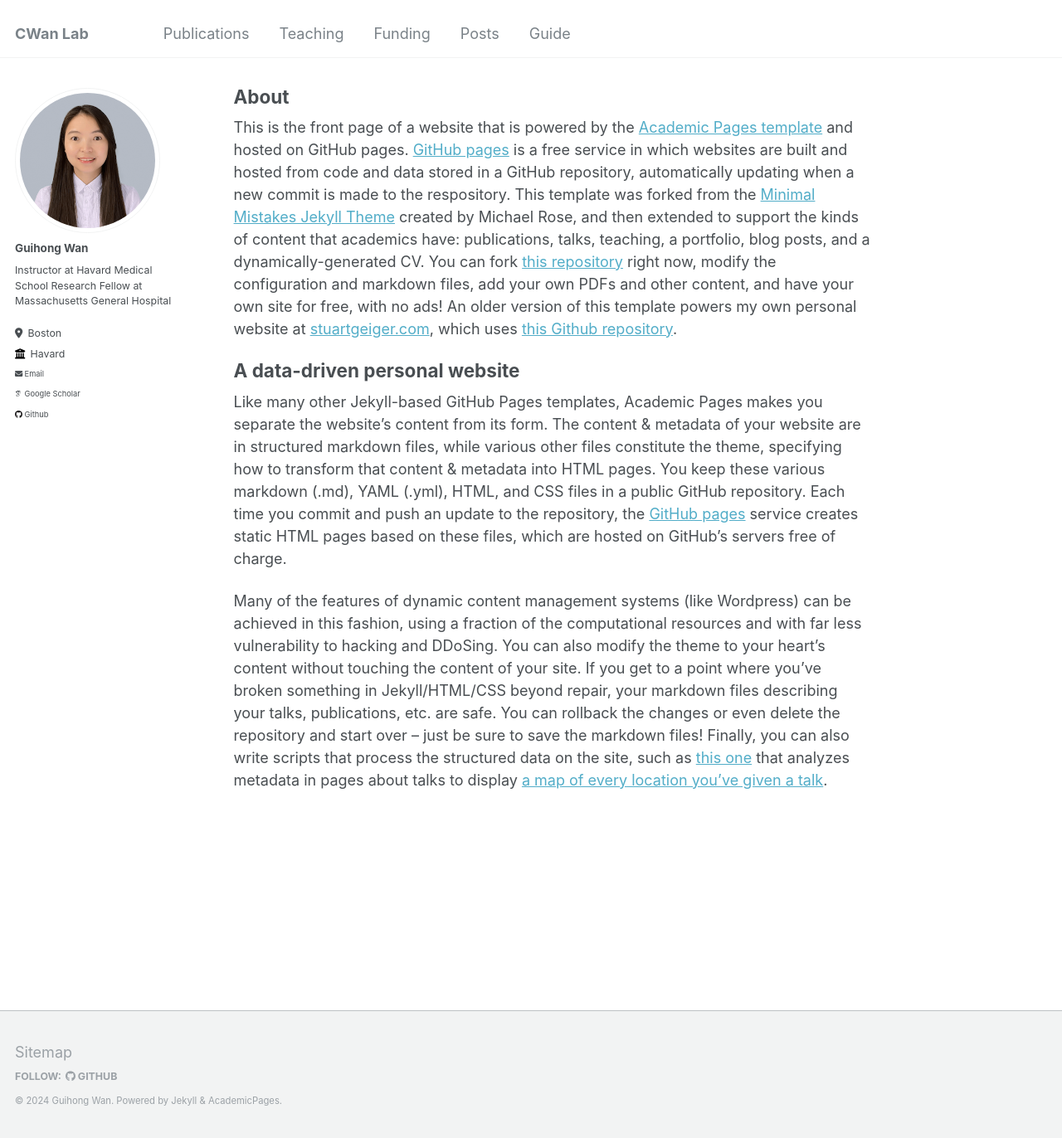
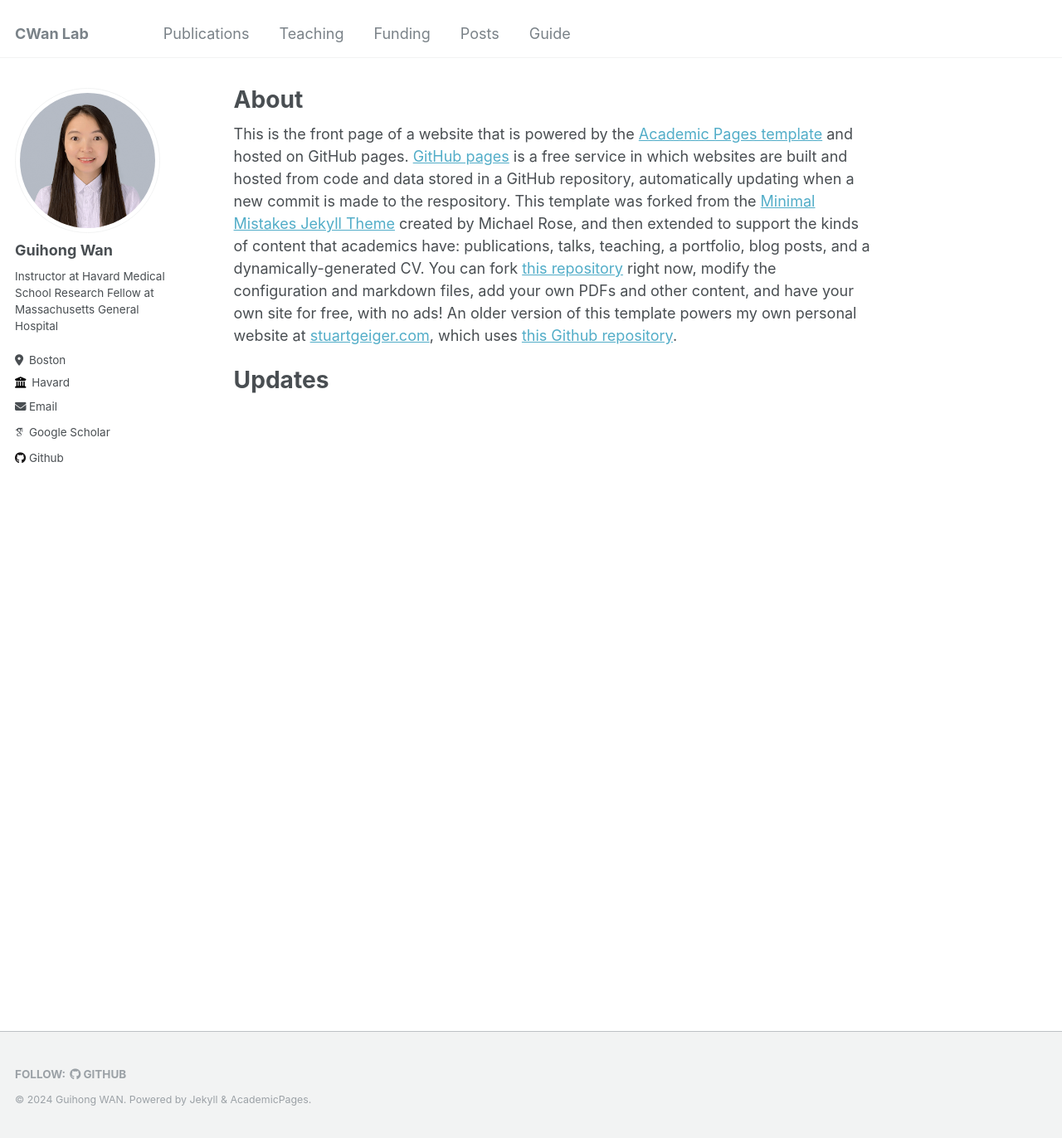
Before and after one commit to cwanlab/cwanlab.github.io, a Jekyll site: the page built from _pages/about.md, in a window 1280 px wide and 1372 px high. Shown: the whole window at 83% size. Built offline with Jekyll 4.4.1, drawn with Linux system fonts in a browser that asks for light colours; some web fonts are replaced.

Commit message:
remove Sitemap
remove Sitemap

```diff
--- a/_config.yml
+++ b/_config.yml
@@ -10,7 +10,7 @@
 locale                   : "en-US"
 title                    : "CWan Lab"
 title_separator          : "-"
-name                     : &name "Guihong Wan"
+name                     : &name "Guihong WAN"
 description              : &description "personal description"
 url                      : https://cwanlab.github.io # the base hostname & protocol for your site e.g. "https://mmistakes.github.io"
 baseurl                  : "" # the subpath of your site, e.g. "/blog"
@@ -281,7 +281,6 @@ timezone: America/New_York # http://en.wikipedia.org/wiki/List_of_tz_database_ti
 # Plugins
 plugins:
   - jekyll-paginate
-  - jekyll-sitemap
   - jekyll-gist
   - jekyll-feed
   - jekyll-redirect-from
--- a/_data/authors.yml
+++ b/_data/authors.yml
@@ -1,7 +1,7 @@
 # Authors
 
 Name Name:
-  name        : "Guihong Wan"
+  name        : "Guihong WAN"
   uri         : "https://cwanlab.github.io"
   email       : "guihong.wan@outlook.com"
   bio         : "This is the first name."
--- a/_includes/footer/custom.html
+++ b/_includes/footer/custom.html
@@ -1,3 +1,3 @@
 <!-- start custom footer snippets -->
-<a href="/sitemap/">Sitemap</a>
+<!-- <a href="/sitemap/">Sitemap</a>-->
 <!-- end custom footer snippets -->
--- a/_pages/about.md
+++ b/_pages/about.md
@@ -9,8 +9,5 @@ redirect_from:
 
 This is the front page of a website that is powered by the [Academic Pages template](https://github.com/academicpages/academicpages.github.io) and hosted on GitHub pages. [GitHub pages](https://pages.github.com) is a free service in which websites are built and hosted from code and data stored in a GitHub repository, automatically updating when a new commit is made to the respository. This template was forked from the [Minimal Mistakes Jekyll Theme](https://mmistakes.github.io/minimal-mistakes/) created by Michael Rose, and then extended to support the kinds of content that academics have: publications, talks, teaching, a portfolio, blog posts, and a dynamically-generated CV. You can fork [this repository](https://github.com/academicpages/academicpages.github.io) right now, modify the configuration and markdown files, add your own PDFs and other content, and have your own site for free, with no ads! An older version of this template powers my own personal website at [stuartgeiger.com](http://stuartgeiger.com), which uses [this Github repository](https://github.com/staeiou/staeiou.github.io).
 
-A data-driven personal website
+Updates
 ======
-Like many other Jekyll-based GitHub Pages templates, Academic Pages makes you separate the website's content from its form. The content & metadata of your website are in structured markdown files, while various other files constitute the theme, specifying how to transform that content & metadata into HTML pages. You keep these various markdown (.md), YAML (.yml), HTML, and CSS files in a public GitHub repository. Each time you commit and push an update to the repository, the [GitHub pages](https://pages.github.com/) service creates static HTML pages based on these files, which are hosted on GitHub's servers free of charge.
-
-Many of the features of dynamic content management systems (like Wordpress) can be achieved in this fashion, using a fraction of the computational resources and with far less vulnerability to hacking and DDoSing. You can also modify the theme to your heart's content without touching the content of your site. If you get to a point where you've broken something in Jekyll/HTML/CSS beyond repair, your markdown files describing your talks, publications, etc. are safe. You can rollback the changes or even delete the repository and start over -- just be sure to save the markdown files! Finally, you can also write scripts that process the structured data on the site, such as [this one](https://github.com/academicpages/academicpages.github.io/blob/master/talkmap.ipynb) that analyzes metadata in pages about talks to display [a map of every location you've given a talk](https://academicpages.github.io/talkmap.html).
--- a/_sass/_syntax.scss
+++ b/_sass/_syntax.scss
@@ -10,7 +10,7 @@ div.highlighter-rouge, figure.highlight {
   border-radius: $border-radius;
   background-color: $code-background-color;
   box-shadow: $box-shadow;
-  font-size: $type-size-4;
+  font-size: $type-size-3;
 
   &:before {
     position: absolute;
@@ -20,7 +20,7 @@ div.highlighter-rouge, figure.highlight {
     background-color: $lighter-gray;
     content: "\f121";
     font-family: "Font Awesome 6 Free" !important;
-    font-size: $type-size-6;
+    font-size: $type-size-5;
     line-height: 1;
     text-transform: none;
     speak: none;
@@ -29,7 +29,7 @@ div.highlighter-rouge, figure.highlight {
   .highlight {
     margin: 0;
     font-family: $monospace;
-    font-size: $type-size-6;
+    font-size: $type-size-5;
     line-height: 1.8;
   }
 }
--- a/_sass/_variables.scss
+++ b/_sass/_variables.scss
@@ -33,14 +33,14 @@ $header-font-family         : $sans-serif;
 $caption-font-family        : $serif;
 
 /* type scale */
-$type-size-1                : 1.953em;  // ~31.248px
-$type-size-2                : 1.563em;  // ~25.008px
-$type-size-3                : 1.25em;   // ~20px
-$type-size-4                : 1em;      // ~16px
-$type-size-5                : 0.75em;   // ~12px
-$type-size-6                : 0.6875em; // ~11px
-$type-size-7                : 0.625em;  // ~10px
-$type-size-8                : 0.5em;
+$type-size-1                : 2.441em;  // ~39.056px
+$type-size-2                : 1.953em;  // ~31.248px
+$type-size-3                : 1.563em;  // ~25.008px
+$type-size-4                : 1.25em;   // ~20px
+$type-size-5                : 1em;      // ~16px
+$type-size-6                : 0.75em;   // ~12px
+$type-size-7                : 0.6875em; // ~11px
+$type-size-8                : 0.625em;  // ~10px
 
 /* masthead properties */
 $masthead-height            : 70px;
```
Also changed, not shown: 1 other file.
